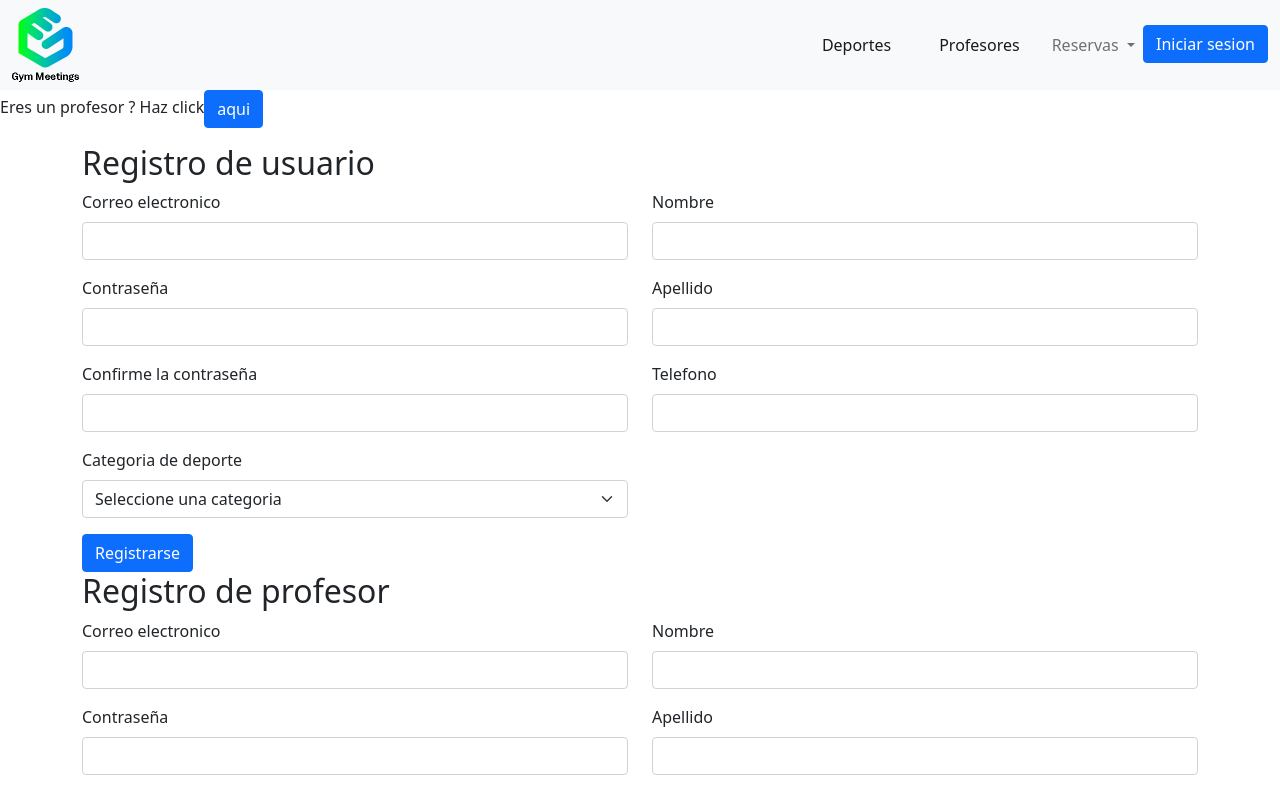
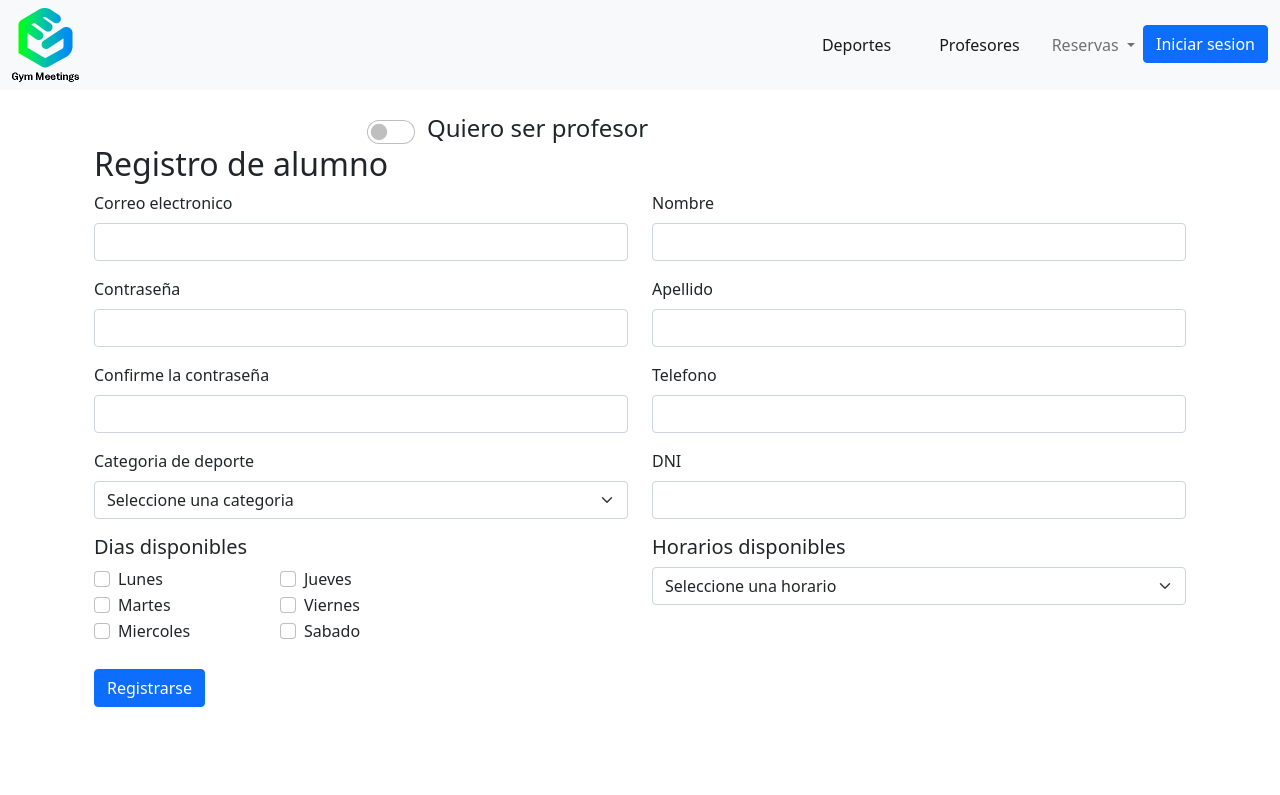
Before and after one commit to NachoRodriguez97/NT2, a Vue app in the folder Frontend/: page /#/Registro in a window 1280 px wide. Shown: the top 795 px of the page. Built offline with nearby package versions, Linux system fonts and the light colour scheme.

Commit message:
UI de registro completa

```diff
--- a/Frontend/src/components/Registro.vue
+++ b/Frontend/src/components/Registro.vue
@@ -1,42 +1,90 @@
 <template>
   <div class="container">
-      <h2>Registro de usuario</h2>
+      <h2>Registro de alumno</h2>
       <form>
         <div class="row">
           <div class="col-6">
             <div class="mb-3">
-              <label for="emailProfesor" class="form-label">Correo electronico</label>
-              <input type="email" class="form-control" id="emailProfesor" aria-describedby="emailProfesorHelp" v-model="profesor.email">
+              <label for="email" class="form-label">Correo electronico</label>
+              <input type="email" class="form-control" id="email" aria-describedby="emailHelp" v-model="usuario.email">
             </div>
             <div class="mb-3">
-              <label for="passwordProfesor" class="form-label">Contraseña</label>
-              <input type="password" class="form-control" id="passwordProfesor" v-model="profesor.password">
+              <label for="password" class="form-label">Contraseña</label>
+              <input type="password" class="form-control" id="password" v-model="usuario.password">
             </div>
             <div class="mb-3">
-              <label for="confirmPasswordProfesor" class="form-label">Confirme la contraseña</label>
-              <input type="password" class="form-control" id="confirmPasswordProfesor" v-model="profesor.confirmPassword">
+              <label for="confirmPassword" class="form-label">Confirme la contraseña</label>
+              <input type="password" class="form-control" id="confirmPassword" v-model="usuario.confirmPassword">
             </div>
             <div class="mb-3">
-              <label for="categoryProfesor" class="form-label">Categoria de deporte</label>
-              <DeportesDropdown id="categoryProfesor"></DeportesDropdown>
+              <label for="category" class="form-label">Categoria de deporte</label>
+              <DeportesDropdown id="category"></DeportesDropdown>
             </div>
-            <button type="submit" class="btn btn-primary">Registrarse</button>
           </div>
           <div class="col-6">
             <div class="mb-3">
-              <label for="nameProfesor" class="form-label">Nombre</label>
-              <input class="form-control" id="nameProfesor" v-model="profesor.name">
+              <label for="name" class="form-label">Nombre</label>
+              <input class="form-control" id="name" v-model="usuario.name">
             </div>
             <div class="mb-3">
-              <label for="lastnameProfesor" class="form-label">Apellido</label>
-              <input class="form-control" id="lastnameProfesor" v-model="profesor.lastname">
+              <label for="lastname" class="form-label">Apellido</label>
+              <input class="form-control" id="lastname" v-model="usuario.lastname">
             </div>
             <div class="mb-3">
-              <label for="phoneProfesor" class="form-label">Telefono</label>
-              <input class="form-control" id="phoneProfesor" v-model="profesor.phone">
+              <label for="phone" class="form-label">Telefono</label>
+              <input class="form-control" id="phone" v-model="usuario.phone">
+            </div>
+            <div class="mb-3">
+              <label for="dni" class="form-label">DNI</label>
+              <input class="form-control" id="dni" v-model="usuario.dni">
             </div>
           </div>
+          <div class="col-6">
+            <label class="h5">Dias disponibles</label>
+            <div class="row">
+              <div class="col-4">
+                <div class="form-check">
+                  <input class="form-check-input" type="checkbox" value="1" id="lunesCheck">
+                  <label class="form-check-label" for="lunesCheck">Lunes</label>
+                </div>
+                <div class="form-check">
+                  <input class="form-check-input" type="checkbox" value="2" id="martesCheck">
+                  <label class="form-check-label" for="martesCheck">Martes</label>
+                </div>
+                <div class="form-check">
+                  <input class="form-check-input" type="checkbox" value="3" id="miercolesCheck">
+                  <label class="form-check-label" for="miercolesCheck">Miercoles</label>
+                </div>
+              </div>
+              <div class="col-6">
+                <div class="form-check">
+                  <input class="form-check-input" type="checkbox" value="4" id="juevesCheck">
+                  <label class="form-check-label" for="juevesCheck">Jueves</label>
+                </div>
+                <div class="form-check">
+                  <input class="form-check-input" type="checkbox" value="5" id="viernesCheck">
+                  <label class="form-check-label" for="viernesCheck">Viernes</label>
+                </div>
+                <div class="form-check">
+                  <input class="form-check-input" type="checkbox" value="6" id="sabadoCheck">
+                  <label class="form-check-label" for="sabadoCheck">Sabado</label>
+                </div>
+              </div>
+            </div>
+          </div>
+          <div class="col-6">
+            <label class="h5">Horarios disponibles</label>
+            <select class="form-select">
+              <option selected>Seleccione una horario</option>
+              <option value="1">8:00 - 9:00</option>
+              <option value="2">9:00 - 10:00</option>
+              <option value="3">10:00 - 11:00</option>
+              <option value="4">11:00 - 12:00</option>
+              <option value="5">12:00 - 13:00</option>
+            </select>
+          </div>
         </div>
+        <button type="submit" class="btn btn-primary mt-4">Registrarse</button>
       </form>
   </div>
 </template>
@@ -47,13 +95,14 @@ import DeportesDropdown from './DeportesDropdown.vue'
         name: 'Registro',
         data() {
           return {
-            profesor: {
+            usuario: {
                 name: "",
                 lastname: "",
                 email: "",
                 password: "",
                 confirmPassword: "",
-                phone: ""
+                phone: "",
+                dni: ""
             }
           }
         },
--- a/Frontend/src/components/RegistroProfesor.vue
+++ b/Frontend/src/components/RegistroProfesor.vue
@@ -5,38 +5,86 @@
         <div class="row">
           <div class="col-6">
             <div class="mb-3">
-              <label for="email" class="form-label">Correo electronico</label>
-              <input type="email" class="form-control" id="email" aria-describedby="emailHelp" v-model="usuario.email">
+              <label for="emailProfesor" class="form-label">Correo electronico</label>
+              <input type="email" class="form-control" id="emailProfesor" aria-describedby="emailProfesorHelp" v-model="profesor.email">
             </div>
             <div class="mb-3">
-              <label for="password" class="form-label">Contraseña</label>
-              <input type="password" class="form-control" id="password" v-model="usuario.password">
+              <label for="passwordProfesor" class="form-label">Contraseña</label>
+              <input type="password" class="form-control" id="passwordProfesor" v-model="profesor.password">
             </div>
             <div class="mb-3">
-              <label for="confirmPassword" class="form-label">Confirme la contraseña</label>
-              <input type="password" class="form-control" id="confirmPassword" v-model="usuario.confirmPassword">
+              <label for="confirmPasswordProfesor" class="form-label">Confirme la contraseña</label>
+              <input type="password" class="form-control" id="confirmPasswordProfesor" v-model="profesor.confirmPassword">
             </div>
             <div class="mb-3">
-              <label for="category" class="form-label">Categoria de deporte</label>
-              <DeportesDropdown id="category"></DeportesDropdown>
+              <label for="categoryProfesor" class="form-label">Categoria de deporte</label>
+              <DeportesDropdown id="categoryProfesor"></DeportesDropdown>
             </div>
-            <button type="submit" class="btn btn-primary">Registrarse</button>
           </div>
           <div class="col-6">
             <div class="mb-3">
-              <label for="name" class="form-label">Nombre</label>
-              <input class="form-control" id="name" v-model="usuario.name">
+              <label for="nameProfesor" class="form-label">Nombre</label>
+              <input class="form-control" id="nameProfesor" v-model="profesor.name">
             </div>
             <div class="mb-3">
-              <label for="lastname" class="form-label">Apellido</label>
-              <input class="form-control" id="lastname" v-model="usuario.lastname">
+              <label for="lastnameProfesor" class="form-label">Apellido</label>
+              <input class="form-control" id="lastnameProfesor" v-model="profesor.lastname">
             </div>
             <div class="mb-3">
-              <label for="phone" class="form-label">Telefono</label>
-              <input class="form-control" id="phone" v-model="usuario.phone">
+              <label for="phoneProfesor" class="form-label">Telefono</label>
+              <input class="form-control" id="phoneProfesor" v-model="profesor.phone">
+            </div>
+            <div class="mb-3">
+              <label for="dniProfesor" class="form-label">DNI</label>
+              <input class="form-control" id="dniProfesor" v-model="profesor.dni">
             </div>
           </div>
+          <div class="col-6">
+            <label class="h5">Dias disponibles</label>
+            <div class="row">
+              <div class="col-4">
+                <div class="form-check">
+                  <input class="form-check-input" type="checkbox" value="1" id="lunesCheck">
+                  <label class="form-check-label" for="lunesCheck">Lunes</label>
+                </div>
+                <div class="form-check">
+                  <input class="form-check-input" type="checkbox" value="2" id="martesCheck">
+                  <label class="form-check-label" for="martesCheck">Martes</label>
+                </div>
+                <div class="form-check">
+                  <input class="form-check-input" type="checkbox" value="3" id="miercolesCheck">
+                  <label class="form-check-label" for="miercolesCheck">Miercoles</label>
+                </div>
+              </div>
+              <div class="col-6">
+                <div class="form-check">
+                  <input class="form-check-input" type="checkbox" value="4" id="juevesCheck">
+                  <label class="form-check-label" for="juevesCheck">Jueves</label>
+                </div>
+                <div class="form-check">
+                  <input class="form-check-input" type="checkbox" value="5" id="viernesCheck">
+                  <label class="form-check-label" for="viernesCheck">Viernes</label>
+                </div>
+                <div class="form-check">
+                  <input class="form-check-input" type="checkbox" value="6" id="sabadoCheck">
+                  <label class="form-check-label" for="sabadoCheck">Sabado</label>
+                </div>
+              </div>
+            </div>
+          </div>
+          <div class="col-6">
+            <label class="h5">Horarios disponibles</label>
+            <select class="form-select">
+              <option selected>Seleccione una horario</option>
+              <option value="1">8:00 - 9:00</option>
+              <option value="2">9:00 - 10:00</option>
+              <option value="3">10:00 - 11:00</option>
+              <option value="4">11:00 - 12:00</option>
+              <option value="5">12:00 - 13:00</option>
+            </select>
+          </div>
         </div>
+        <button type="submit" class="btn btn-primary mt-4">Registrarse</button>
       </form>
   </div>
 </template>
@@ -47,13 +95,14 @@ import DeportesDropdown from './DeportesDropdown.vue'
     name: "RegistroProfesor",
     data() {
         return {
-            usuario: {
+            profesor: {
                 name: "",
                 lastname: "",
                 email: "",
                 password: "",
                 confirmPassword: "",
-                phone: ""
+                phone: "",
+                dni: ""
             }
         };
     },
--- a/Frontend/src/views/RegistroView.vue
+++ b/Frontend/src/views/RegistroView.vue
@@ -1,8 +1,15 @@
 <template>
-    <div>
-        <p>Eres un {{ msg }} ? Haz click<a class="btn btn-primary" href="#" role="button">aqui</a></p>
-        <Registro></Registro>
-        <RegistroProfesor :v-show="esProfesor"></RegistroProfesor>
+    <div class="container">
+        <div class="row">
+            <div class="col-6 mx-auto mt-4">
+                <div class="form-check form-switch h4">
+                    <input class="form-check-input" type="checkbox" role="switch" id="switchProfesor" :checked="esProfesor" @click="esProfesor = !esProfesor">
+                    <label class="form-check-label" for="switchProfesor">Quiero ser profesor</label>
+                </div>
+            </div>
+        </div>
+        <Registro v-if="!esProfesor"></Registro>
+        <RegistroProfesor v-else></RegistroProfesor>
     </div>
 </template>
 
@@ -17,7 +24,6 @@
         },
         data() {
             return {
-                msg: "profesor",
                 esProfesor: false
             }
         }
```
